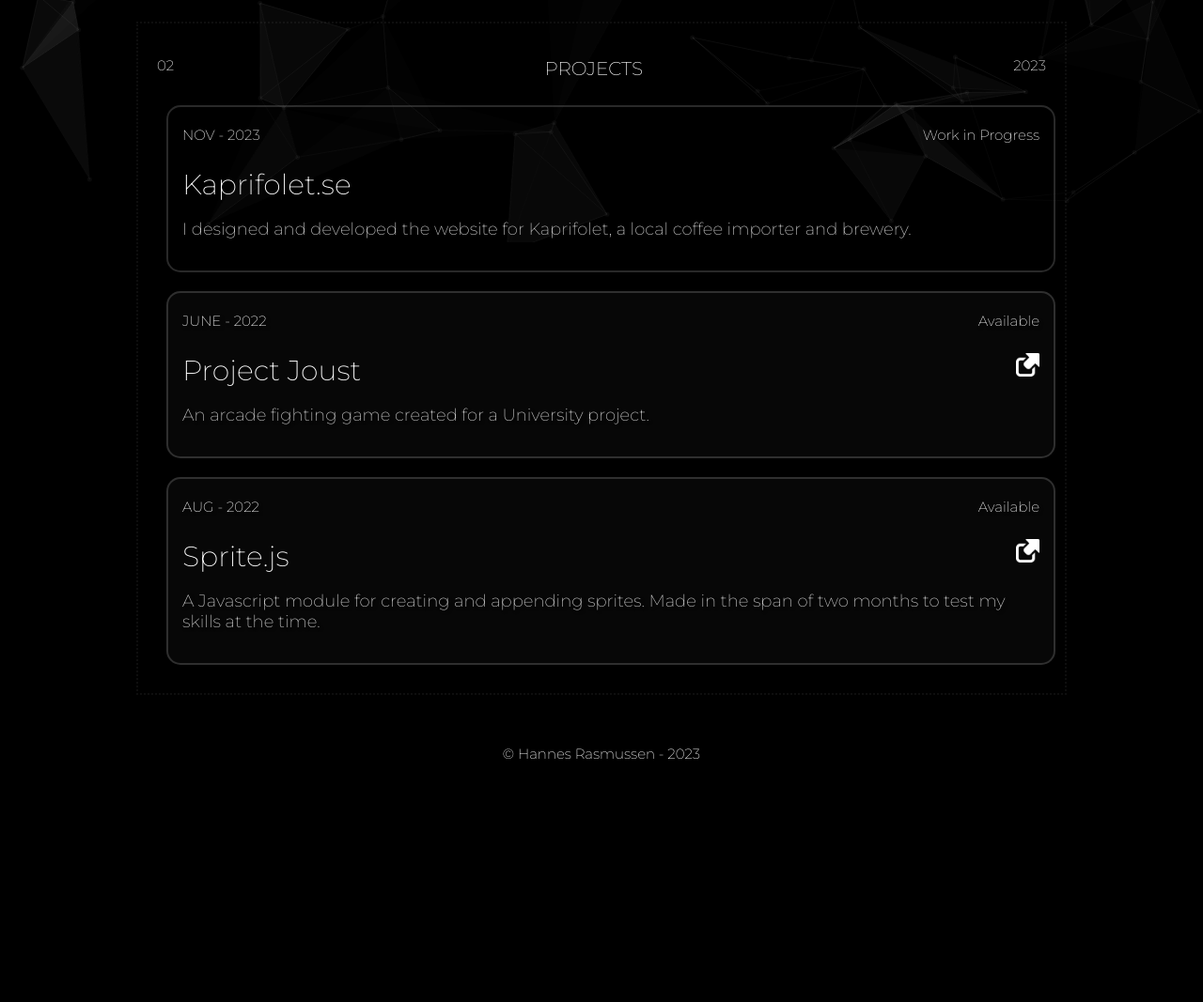
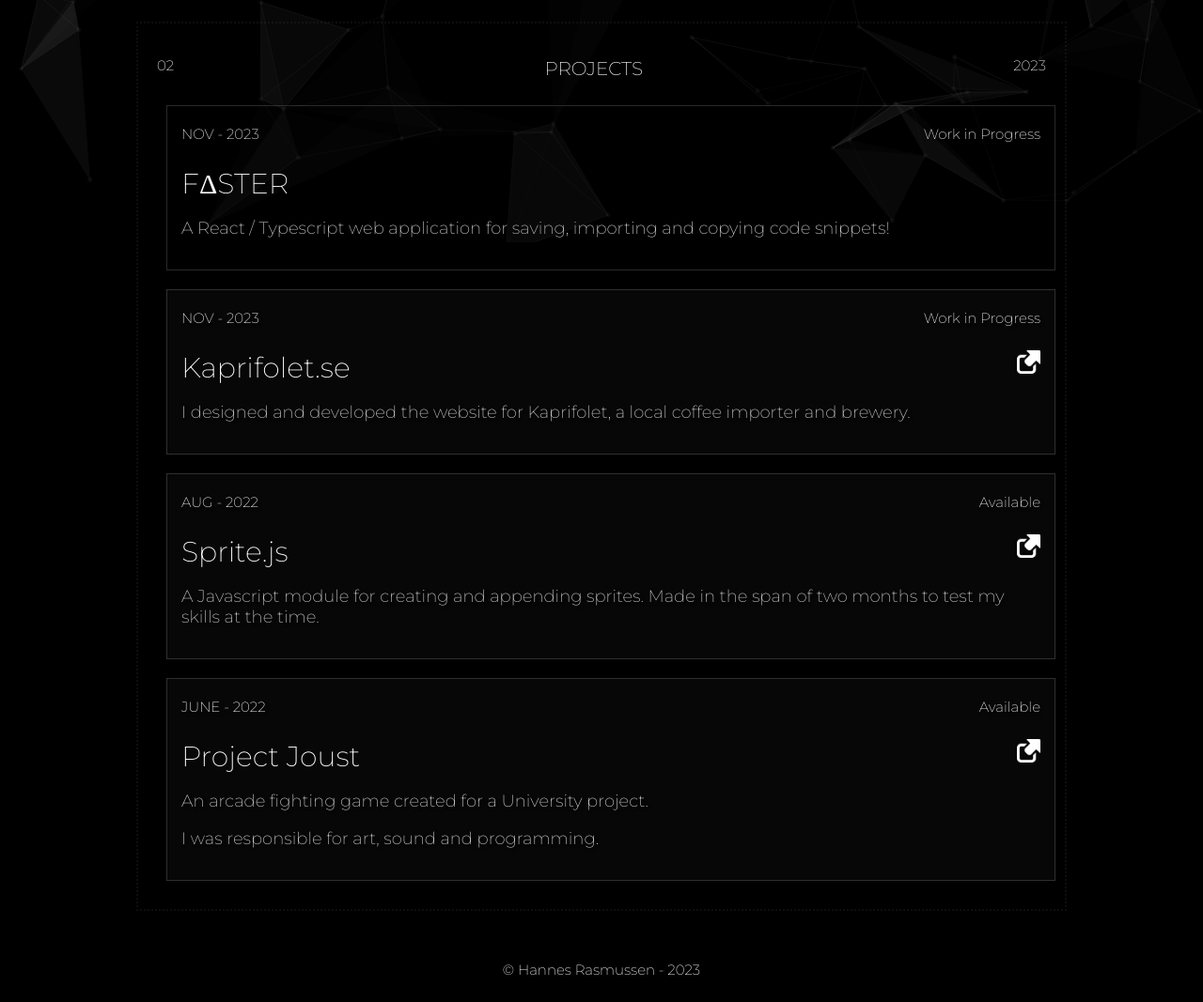
Before and after one commit to Hannesrasmussen/portfolio, a plain HTML site: page index.html in a window 1280 px wide. Shown: the part 542-1609 px from the top of the page at 94% size. Before the commit the page ends 1379 px from the top, so only its background shows below. Drawn offline with Linux system fonts and the light colour scheme; animation ran at ten frames a second.

Commit message:
added faster and kaprifolet

```diff
--- a/index.html
+++ b/index.html
@@ -58,6 +58,7 @@
         </div>
 
         <div  id="projects">
+
             <div class="project" data-href="">
                 <div class="num">
                     <p>NOV - 2023</p>
@@ -65,25 +66,25 @@
                 </div>
                 <div class="project-description">
                     <div class="project-title">
+                        <h2>F&#916;STER</h2>
+                    </div>
+                    <p>
+                        A React / Typescript web application for saving, importing and copying code snippets!
+                </div>
+            </div>
+
+            <div class="project" data-href="http://kaprifolet.se.loopiadns.com/">
+                <div class="num">
+                    <p>NOV - 2023</p>
+                    <p>Work in Progress</p>
+                </div>
+                <div class="project-description">
+                    <div class="project-title">
                         <h2>Kaprifolet.se</h2>
+                        <img class="link-icon" src="img/icons/link.png">
                     </div>
                     <p>
                         I designed and developed the website for Kaprifolet, a local coffee importer and brewery.
-                    </p>
-                </div>
-            </div>
-            <div class="project" data-href="applications/joust.html">
-                <div class="num">
-                    <p>JUNE - 2022</p>
-                    <p>Available</p>
-                </div>
-                <div class="project-description">
-                    <div class="project-title">
-                        <h2>Project Joust</h2>
-                        <img class="link-icon" src="img/icons/link.png">
-                    </div>
-                    <p>
-                        An arcade fighting game created for a University project.
                     </p>
                 </div>
             </div>
@@ -99,6 +100,25 @@
                     </div>
                     <p>
                         A Javascript module for creating and appending sprites. Made in the span of two months to test my skills at the time.
+                    </p>
+                </div>
+            </div>
+            <div class="project" data-href="applications/joust.html">
+                <div class="num">
+                    <p>JUNE - 2022</p>
+                    <p>Available</p>
+                </div>
+
+                <div class="project-description">
+                    <div class="project-title">
+                        <h2>Project Joust</h2>
+                        <img class="link-icon" src="img/icons/link.png">
+                    </div>
+                    <p>
+                        An arcade fighting game created for a University project.
+                    </p>
+                    <p>
+                        I was responsible for art, sound and programming.
                     </p>
                 </div>
             </div>
--- a/stylesheet.css
+++ b/stylesheet.css
@@ -175,8 +175,7 @@ body {
     margin: 10px;
     box-sizing: border-box;
     padding: 5px;
-    border: solid 2px rgba(255, 255, 255, 0.162);
-    border-radius: 15px;
+    border: solid 1px rgba(255, 255, 255, 0.162);
     width: 100%;
 }
 
@@ -214,7 +213,7 @@ body {
     justify-content:space-between;
     margin: 0;
     height: fit-content;
-    font-size: 30px;
+    font-size: 20px;
     color: rgb(255, 255, 255);
 }
 .project-title h2 {
```
Also changed, not shown: applications/joust.html (+1 -2 lines).
